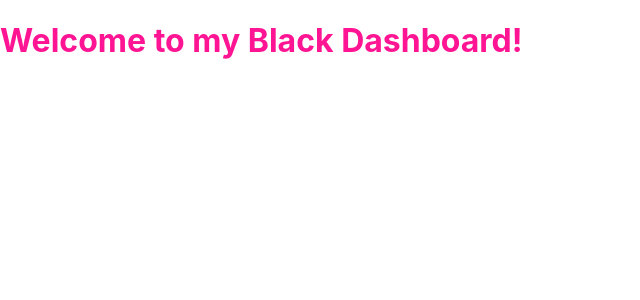
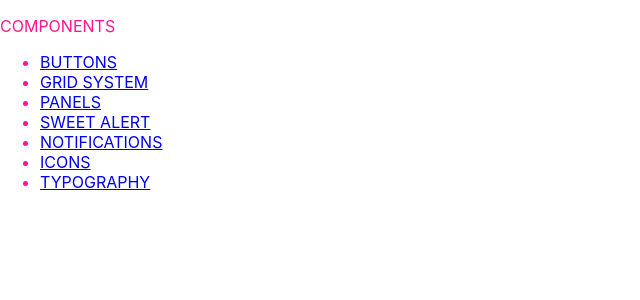
Before and after one commit to camha91/black-dashboard, a React (Create React App) app: page / in a window 1280 px wide. Shown: the top 300 px of the page, without its empty margins (0-640 px from the left). Built offline with nearby package versions, Linux system fonts and the light colour scheme.

Commit message:
Create list of components on side bar

```diff
--- a/src/App.js
+++ b/src/App.js
@@ -1,9 +1,21 @@
+import { Route, Switch } from "react-router-dom";
 import "./App.scss";
+import Sidebar from "./components/Sidebar";
 
 function App() {
   return (
     <div className="app">
-      <h1>Welcome to my Black Dashboard!</h1>
+      <Switch>
+        {/* <Route path="/buttons" component={Buttons} />
+        <Route path="/grid-system" component={GridSystem} />
+        <Route path="/panels" component={Panels} />
+        <Route path="/sweet-alert" component={SweetAlert} />
+        <Route path="/notifications" component={Notifications} />
+        <Route path="/icons" component={Icons} />
+        <Route path="/typography" component={Typography} /> */}
+
+        <Route path="/" component={Sidebar} />
+      </Switch>
     </div>
   );
 }
--- /dev/null
+++ b/src/components/Sidebar/index.jsx
@@ -0,0 +1,35 @@
+import React from "react";
+import { Nav, NavItem, NavLink } from "reactstrap";
+
+const Sidebar = (props) => {
+  return (
+    <div className="sidebar">
+      <p>COMPONENTS</p>
+      <Nav vertical>
+        <NavItem>
+          <NavLink href="#">BUTTONS</NavLink>
+        </NavItem>
+        <NavItem>
+          <NavLink href="#">GRID SYSTEM</NavLink>
+        </NavItem>
+        <NavItem>
+          <NavLink href="#">PANELS</NavLink>
+        </NavItem>
+        <NavItem>
+          <NavLink href="#">SWEET ALERT</NavLink>
+        </NavItem>
+        <NavItem>
+          <NavLink href="#">NOTIFICATIONS</NavLink>
+        </NavItem>
+        <NavItem>
+          <NavLink href="#">ICONS</NavLink>
+        </NavItem>
+        <NavItem>
+          <NavLink href="#">TYPOGRAPHY</NavLink>
+        </NavItem>
+      </Nav>
+    </div>
+  );
+};
+
+export default Sidebar;
--- a/src/index.js
+++ b/src/index.js
@@ -1,14 +1,17 @@
-import React from 'react';
-import ReactDOM from 'react-dom';
-import './index.css';
-import App from './App';
-import reportWebVitals from './reportWebVitals';
+import React from "react";
+import ReactDOM from "react-dom";
+import { BrowserRouter } from "react-router-dom";
+import App from "./App";
+import "./index.css";
+import reportWebVitals from "./reportWebVitals";
 
 ReactDOM.render(
   <React.StrictMode>
-    <App />
+    <BrowserRouter>
+      <App />
+    </BrowserRouter>
   </React.StrictMode>,
-  document.getElementById('root')
+  document.getElementById("root")
 );
 
 // If you want to start measuring performance in your app, pass a function
```
Also changed, not shown: src/assets/scss/app.scss (added), src/assets/scss/app/_sidebar.scss (added), src/assets/scss/app/custom/_variables.scss (added).
